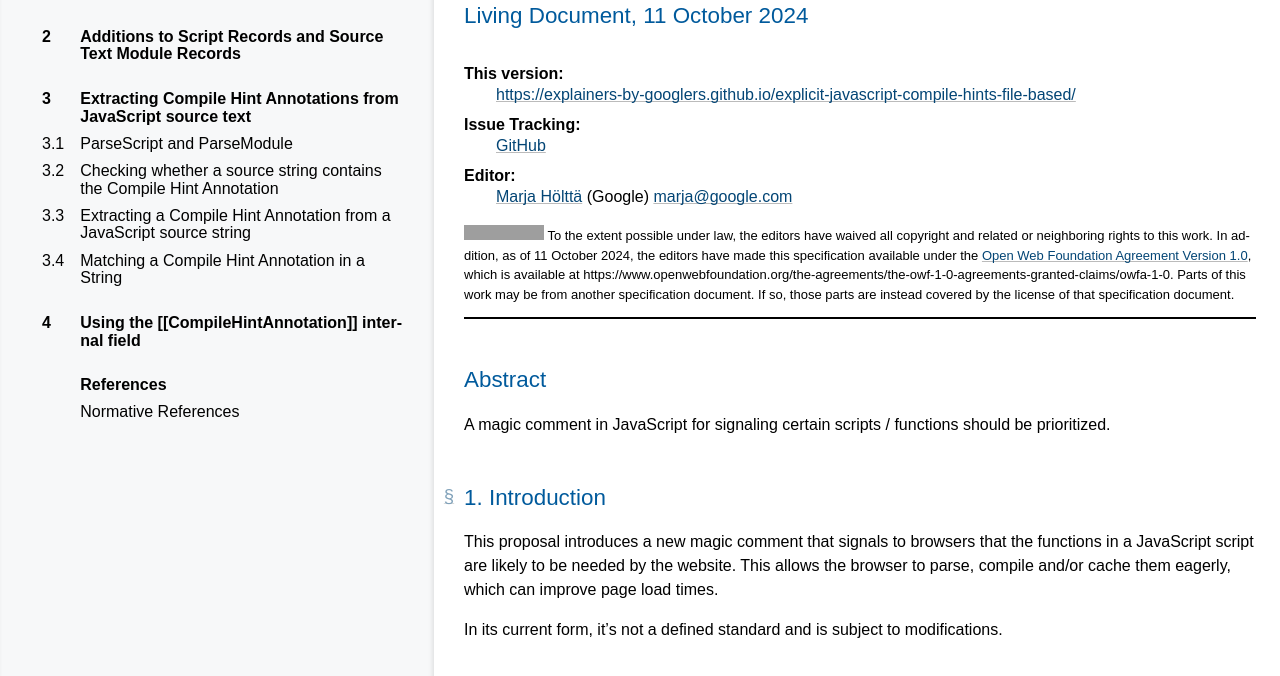
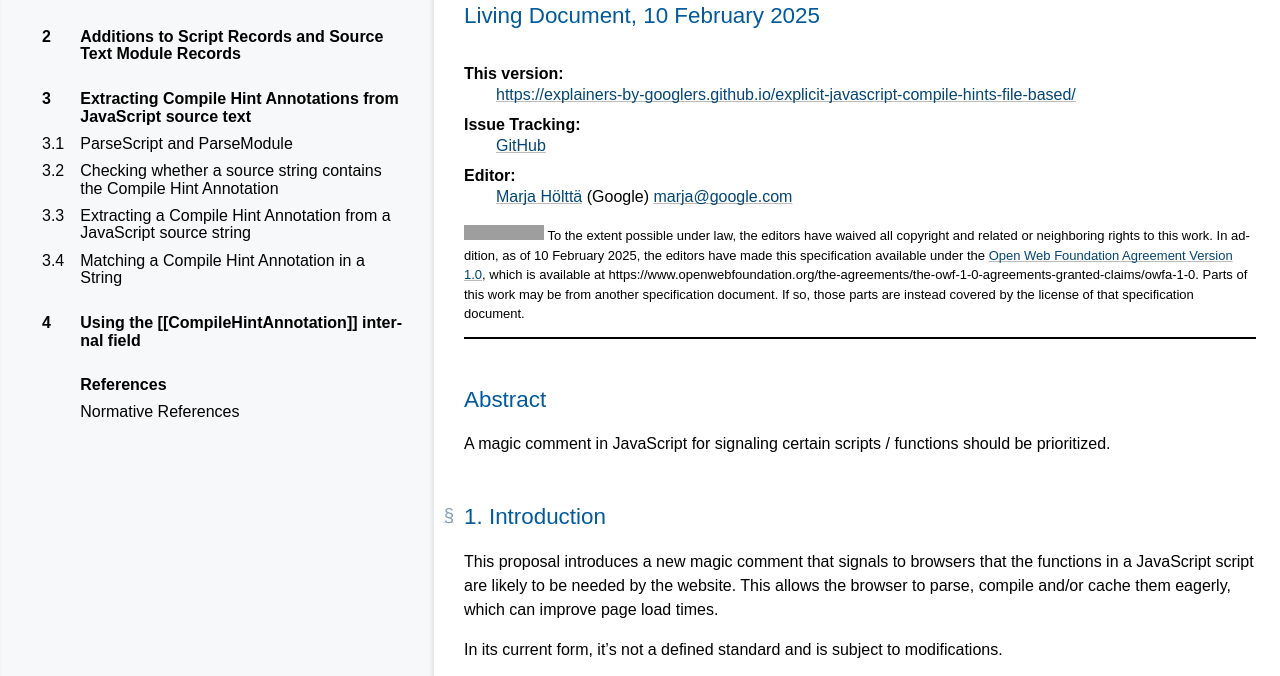
Before and after one commit to WICG/explicit-javascript-compile-hints-file-based, a plain HTML site: page index.html in a window 1280 px wide. Shown: the part 84-760 px from the top of the page. Drawn offline with Linux system fonts and the light colour scheme; grey boxes are pictures that could not be loaded.

Commit message:
Update README.md
SHA: a3efe2fa0318c311ea8f5d92c9f466b74006eced
Reason: push, by marjakh

Co-authored-by: github-actions[bot] <41898282+github-actions[bot]@users.noreply.github.com>

```diff
--- a/index.html
+++ b/index.html
@@ -1488,9 +1488,9 @@ Possible extra rowspan handling
 		}
 	}
 </style>
-  <meta content="Bikeshed version 6270e4735, updated Tue Aug 6 12:12:30 2024 -0700" name="generator">
+  <meta content="Bikeshed version 97a1608be, updated Mon Feb 3 16:09:34 2025 -0800" name="generator">
   <link href="https://explainers-by-googlers.github.io/explicit-javascript-compile-hints-file-based/" rel="canonical">
-  <meta content="f871019278700c526b824419e27c7ae2c74ecf60" name="revision">
+  <meta content="a3efe2fa0318c311ea8f5d92c9f466b74006eced" name="revision">
   <meta content="dark light" name="color-scheme">
 <style>/* Boilerplate: style-autolinks */
 .css.css, .property.property, .descriptor.descriptor {
@@ -2031,7 +2031,7 @@ dd:not(:last-child) > .wpt-tests-block:not([open]):last-child {
   <div class="head">
    <p data-fill-with="logo"></p>
    <h1 class="p-name no-ref" id="title">Explicit JavaScript Compile Hints (File-based)</h1>
-   <h2 class="no-num no-toc no-ref heading settled" id="profile-and-date"><span class="content">Living Document, <time class="dt-updated" datetime="2024-10-11">11 October 2024</time></span></h2>
+   <h2 class="no-num no-toc no-ref heading settled" id="profile-and-date"><span class="content">Living Document, <time class="dt-updated" datetime="2025-02-10">10 February 2025</time></span></h2>
    <div data-fill-with="spec-metadata">
     <dl>
      <dt>This version:
@@ -2045,7 +2045,7 @@ dd:not(:last-child) > .wpt-tests-block:not([open]):last-child {
    <div data-fill-with="warning"></div>
    <p class="copyright" data-fill-with="copyright"><a href="http://creativecommons.org/publicdomain/zero/1.0/" rel="license"><img alt="CC0" height="15" src="https://licensebuttons.net/p/zero/1.0/80x15.png" width="80"></a> To the extent possible under law, the editors have waived all copyright
 and related or neighboring rights to this work.
-In addition, as of 11 October 2024,
+In addition, as of 10 February 2025,
 the editors have made this specification available under the <a href="https://www.openwebfoundation.org/the-agreements/the-owf-1-0-agreements-granted-claims/owfa-1-0" rel="license">Open Web Foundation Agreement Version 1.0</a>,
 which is available at https://www.openwebfoundation.org/the-agreements/the-owf-1-0-agreements-granted-claims/owfa-1-0.
 Parts of this work may be from another specification document.  If so, those parts are instead covered by the license of that specification document. </p>
```
